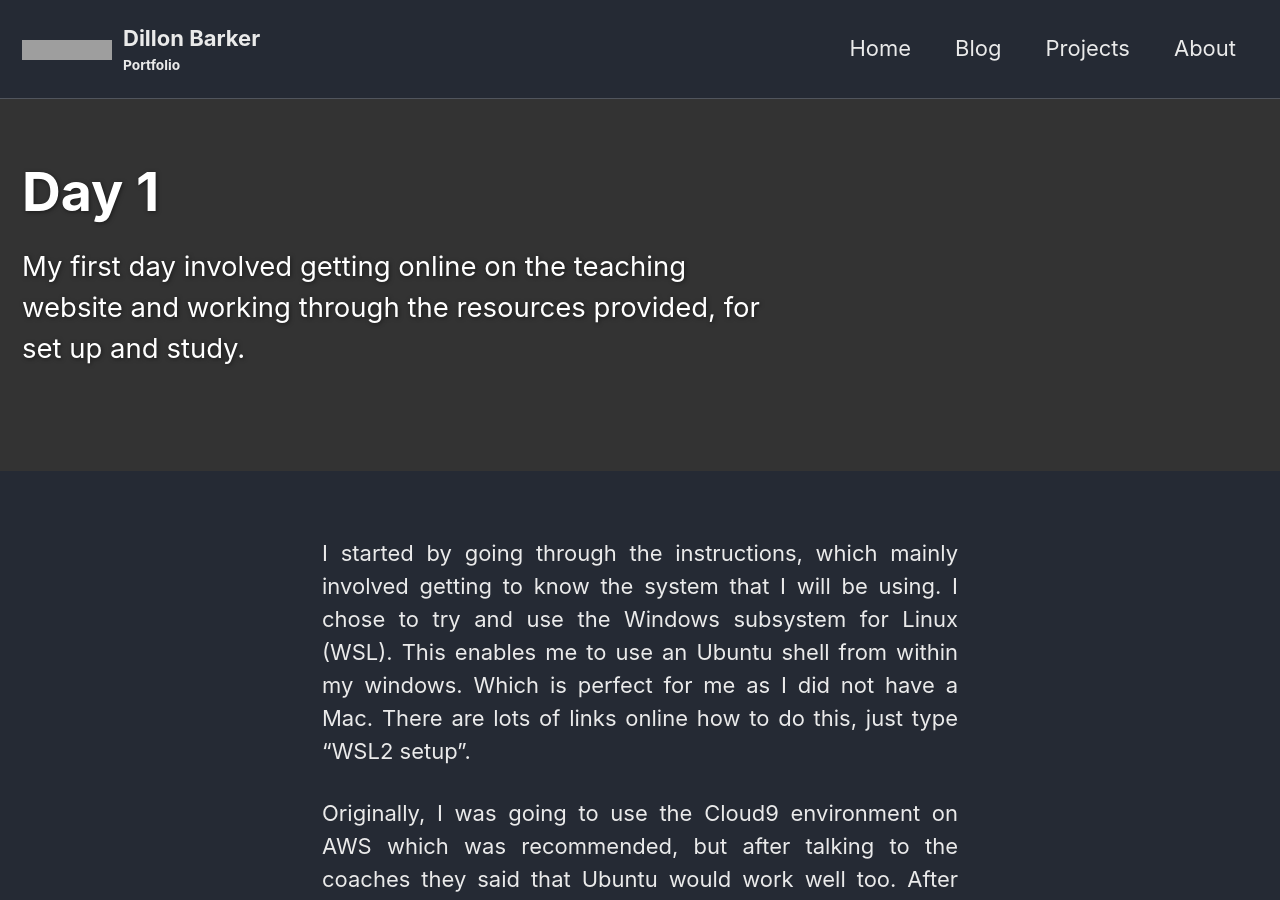
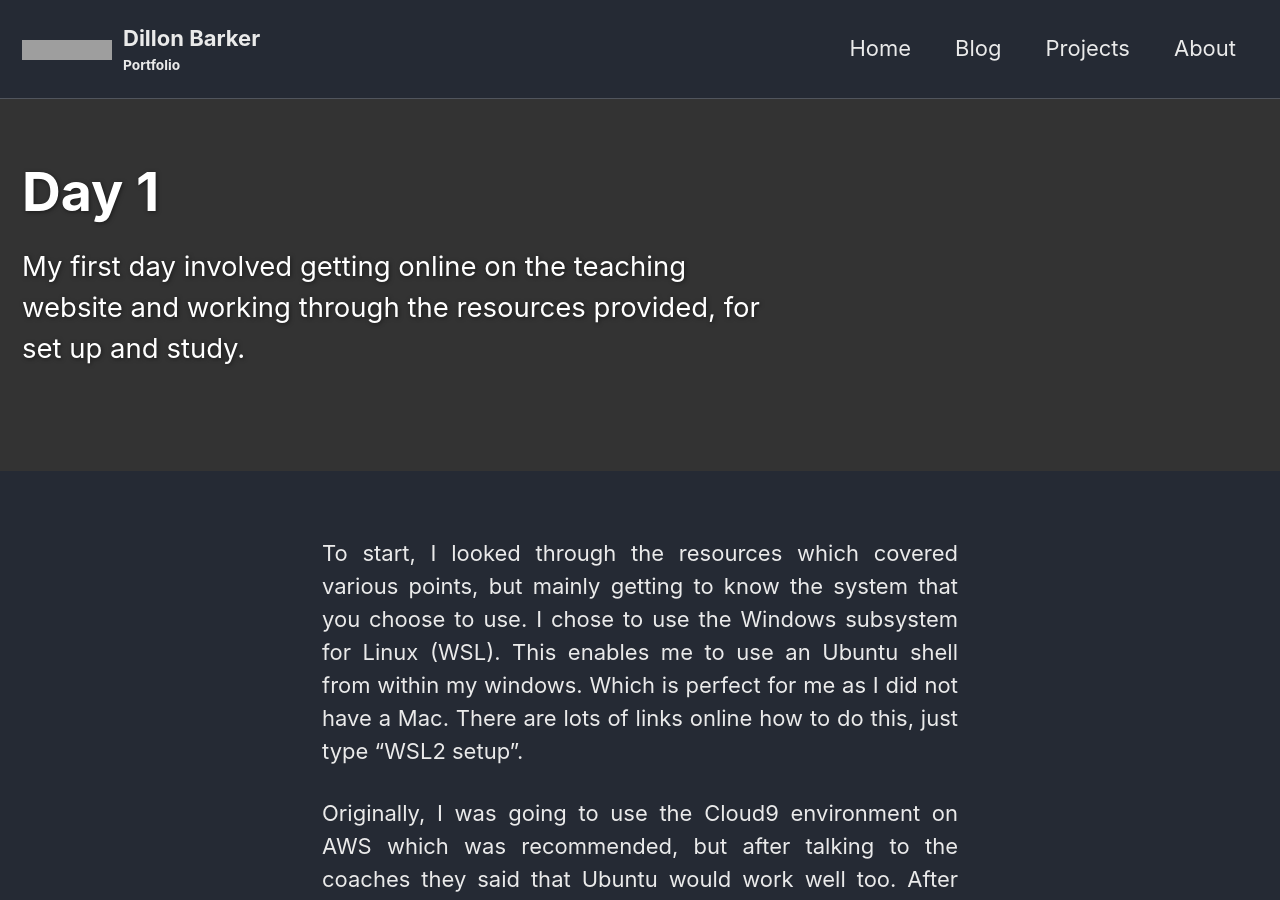
Before and after one commit to dilfyg/dilfyg.github.io, a Jekyll site: the page built from _blog/08-06-20.md, in a window 1280 px wide and 900 px high. Built offline with Jekyll 4.4.1, drawn with Linux system fonts in a browser that asks for light colours; cached includes are drawn as plain includes; nearby versions of some CDN libraries; grey boxes are pictures that could not be loaded.

Commit message:
blog grammar

```diff
--- a/_blog/08-06-20.md
+++ b/_blog/08-06-20.md
@@ -8,7 +8,7 @@ header:
 
 ---
 
-I started by going through the instructions, which mainly involved getting to know the system that I will be using. I chose to try and use the Windows subsystem for Linux (WSL). This enables me to use an Ubuntu shell from within my windows. Which is perfect for me as I did not have a Mac. There are lots of links online how to do this, just type "WSL2 setup".
+To start, I looked through the resources which covered various points, but mainly getting to know the system that you choose to use. I chose to use the Windows subsystem for Linux (WSL). This enables me to use an Ubuntu shell from within my windows. Which is perfect for me as I did not have a Mac. There are lots of links online how to do this, just type "WSL2 setup".
 
 Originally, I was going to use the Cloud9 environment on AWS which was recommended, but after talking to the coaches they said that Ubuntu would work well too. After looking into it I thought it would be good practice and I already have a little experience with linux. (and i'm starting to read **Linux Pocket Guide by Daniel J. Barrett**) Then followed the steps reccomended on the [preparetocode.io](http://www.preparetocode.io/) which they provided. This steps you through the set up and gets you to install and configure your development environment.
 
```
